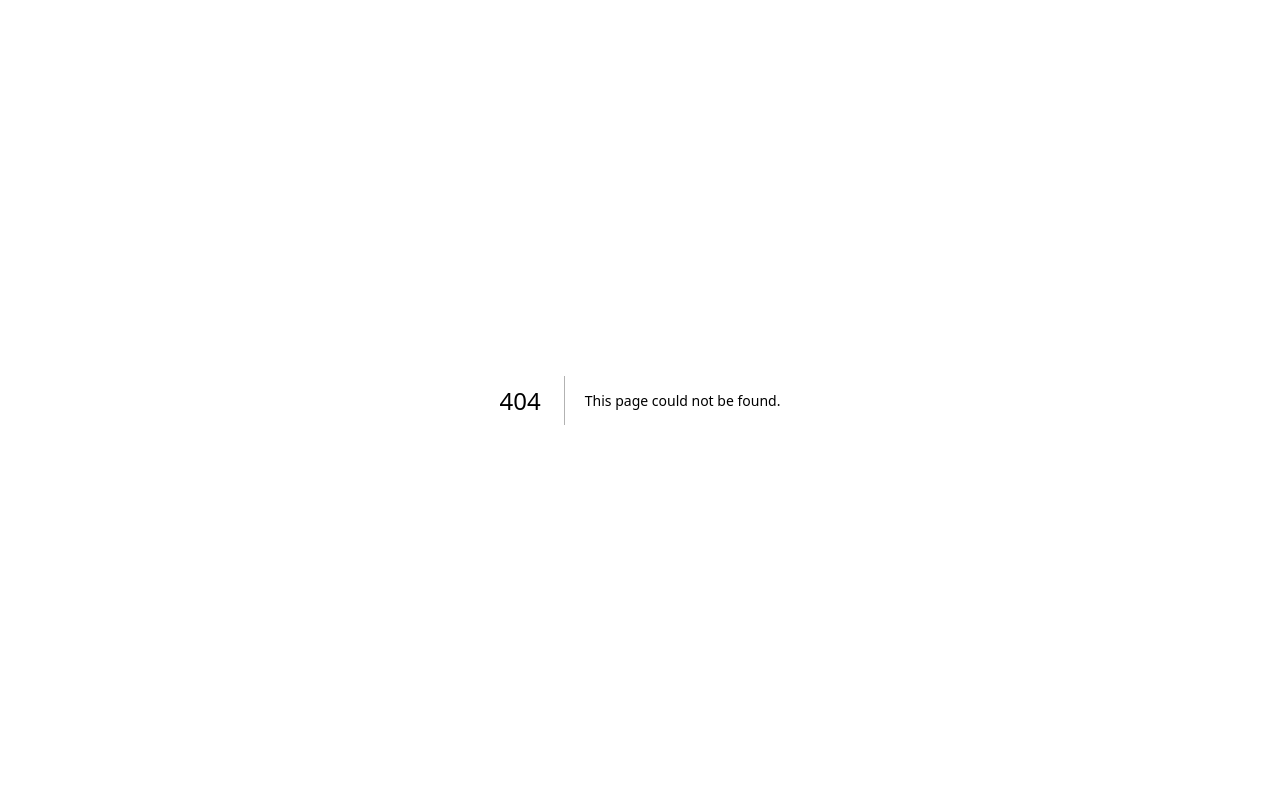
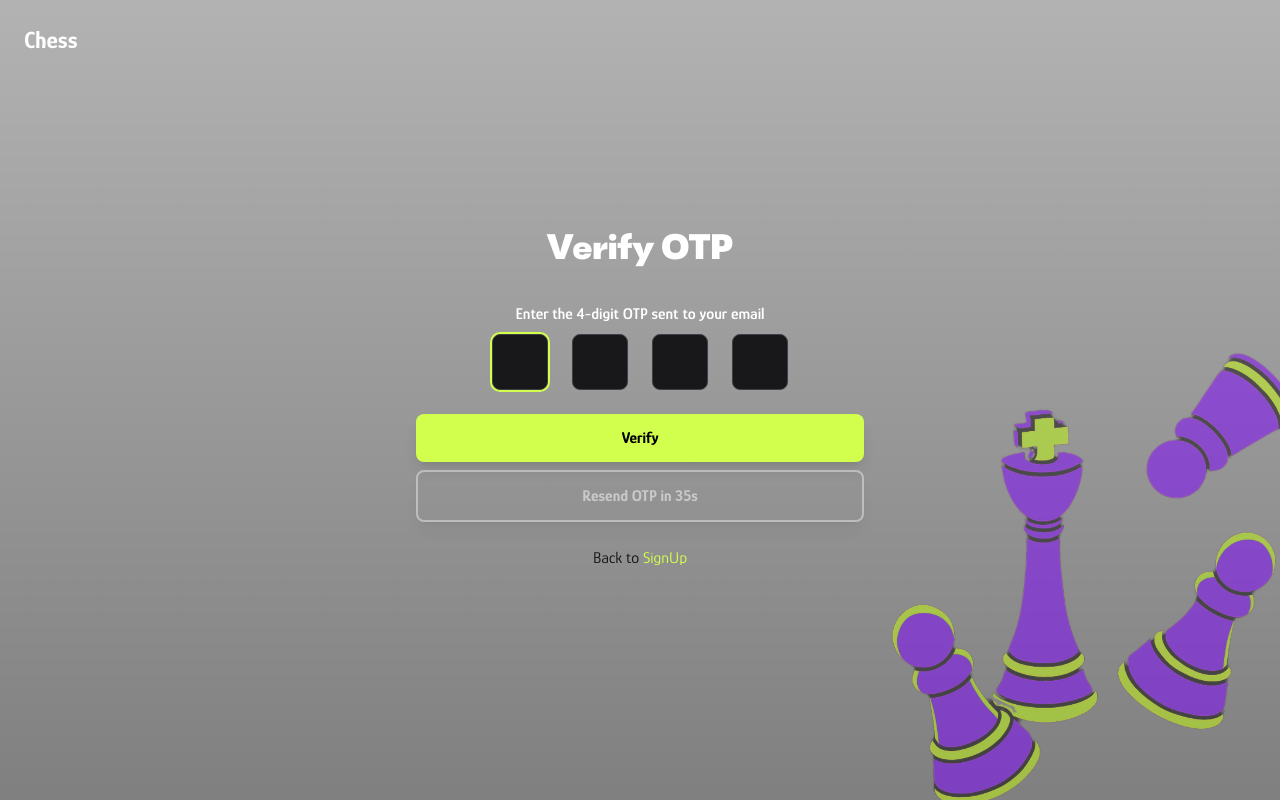
Before and after one commit to shivanirai08/chess, a Next.js app: page /verifyotp in a window 1280 px wide. Before the commit this address had no page. Built offline with nearby package versions, Linux system fonts and the light colour scheme.

Commit message:
added api in auth screens

```diff
--- a/package.json
+++ b/package.json
@@ -9,14 +9,17 @@
     "lint": "eslint"
   },
   "dependencies": {
+    "axios": "^1.12.2",
     "chess.js": "^1.4.0",
+    "clsx": "^2.1.1",
     "framer-motion": "^12.23.16",
     "gsap": "^3.13.0",
     "lucide-react": "^0.544.0",
     "next": "15.5.3",
     "react": "19.1.0",
     "react-chessboard": "^5.6.1",
-    "react-dom": "19.1.0"
+    "react-dom": "19.1.0",
+    "sonner": "^2.0.7"
   },
   "devDependencies": {
     "@eslint/eslintrc": "^3",
--- a/src/app/(auth)/signin/page.tsx
+++ b/src/app/(auth)/signin/page.tsx
@@ -5,17 +5,66 @@ import { useState } from "react";
 import Link from "next/link";
 import Image from "next/image";
 import Button from "@/components/Button";
+import axios from "axios";
+import { toast } from "sonner";
+import { useRouter } from "next/navigation";
 
 export default function Page() {
+    const router = useRouter();
     const [email, setEmail] = useState("");
     const [password, setPassword] = useState("");
     const [rememberMe, setRememberMe] = useState(false);
     const [showPassword, setShowPassword] = useState(false);
+    const [loading, setLoading] = useState(false);
 
-    const handleSubmit = (e: React.FormEvent) => {
+    const validate = () => {
+        if (!email.trim()) {
+            toast.error("Email is required.");
+            return false;
+        }
+        if (!/^[^\s@]+@[^\s@]+\.[^\s@]+$/.test(email)) {
+            toast.error("Please enter a valid email address.");
+            return false;
+        }
+        if (!password) {
+            toast.error("Password is required.");
+            return false;
+        }
+        if (password.length < 6) {
+            toast.error("Password must be at least 6 characters.");
+            return false;
+        }
+        return true;
+    };
+
+    const handleSubmit = async (e: React.FormEvent) => {
         e.preventDefault();
-        // Handle form submission
+        if (loading) return;
+        if (!validate()) return;
+        setLoading(true);
+        try {
+            const res = await axios.post(`$${process.env.NEXT_PUBLIC_BACKEND_URL}/auth/login`, { email, password });
+            if (res.status === 200) {
+                toast.success("Signed in successfully!");
+                // Store user info/token based on rememberMe
+                const userData = JSON.stringify(res.data);
+                if (rememberMe) {
+                    localStorage.setItem("user", userData);
+                    sessionStorage.removeItem("user");
+                } else {
+                    sessionStorage.setItem("user", userData);
+                    localStorage.removeItem("user");
                 }
+                router.push('/onboarding');
+            } else {
+                toast.error("Invalid credentials.");
+            }
+        } catch (err) {
+            toast.error("Failed to sign in. Please check your credentials.");
+        } finally {
+            setLoading(false);
+        }
+    };
 
     return (
         <div
@@ -32,7 +81,7 @@ export default function Page() {
 
             {/* Image Overlay  */}
             <div className="absolute -bottom-20 -right-30 md:w-150 md:h-150 w-100 h-100 opacity-30 lg:opacity-50 pointer-events-none z-10">
-                <Image src="/auth.svg"  alt="Chess Logo"  width={200}  height={200}  className="w-full h-full object-contain" />
+                <Image src="/auth.svg" alt="Chess Logo" width={200} height={200} className="w-full h-full object-contain" />
             </div>
 
             {/* Main Content */}
@@ -51,7 +100,7 @@ export default function Page() {
                             label="Email Address"
                             value={email}
                             onChange={(e) => setEmail(e.target.value)}
-                            required
+                            disabled={loading}
                         />
                         <div className="relative">
                             <Input
@@ -60,7 +109,7 @@ export default function Page() {
                                 label="Password"
                                 value={password}
                                 onChange={(e) => setPassword(e.target.value)}
-                required
+                                disabled={loading}
                             />
                             <button
                                 type="button"
@@ -68,6 +117,7 @@ export default function Page() {
                                 tabIndex={-1}
                                 onClick={() => setShowPassword((v) => !v)}
                                 aria-label={showPassword ? "Hide password" : "Show password"}
+                                disabled={loading}
                             >
                                 {showPassword ? (
                                     // Eye open SVG
@@ -94,6 +144,7 @@ export default function Page() {
                                     checked={rememberMe}
                                     onChange={(e) => setRememberMe(e.target.checked)}
                                     className="mr-2 cursor-pointer accent-primary focus:ring-transparent"
+                                    disabled={loading}
                                 />
                                 <label htmlFor="rememberMe" className="text-white cursor-pointer">
                                     Remember Me
@@ -105,8 +156,8 @@ export default function Page() {
                         </div>
 
                         {/* Continue Button */}
-                        <Button type="submit" variant="primary" >
-                            Continue
+                        <Button type="submit" variant="primary" disabled={loading}>
+                            {loading ? "Signing in..." : "Continue"}
                         </Button>
 
                         {/* Sign Up Link */}
--- a/src/app/(auth)/signup/page.tsx
+++ b/src/app/(auth)/signup/page.tsx
@@ -5,30 +5,55 @@ import { useState } from "react";
 import Link from "next/link";
 import Image from "next/image";
 import Button from "@/components/Button";
+import { toast } from "sonner";
+import axios from "axios";
+import { useRouter } from "next/navigation";
 
 export default function Page() {
   const [email, setEmail] = useState("");
   const [password, setPassword] = useState("");
   const [username, setUsername] = useState("");
   const [showPassword, setShowPassword] = useState(false);
-  const [errors, setErrors] = useState<{ email?: string; password?: string; username?: string; terms?: string }>({});
   const [termsAccepted, setTermsAccepted] = useState(false);
-
+  const router = useRouter();
 
   const validate = () => {
-    const newErrors: typeof errors = {};
-    if (!username.trim()) newErrors.username = "Name is required";
-    if (!email.match(/^[^\s@]+@[^\s@]+\.[^\s@]+$/)) newErrors.email = "Enter a valid email";
-    if (password.length < 6) newErrors.password = "Password must be at least 6 characters";
-    if (!termsAccepted) newErrors.terms = "You must accept the terms";
-    setErrors(newErrors);
-    return Object.keys(newErrors).length === 0;
+    if (!username.trim()) {
+      toast.error("Name is required");
+      return false;
+    }
+    if (!email.match(/^[^\s@]+@[^\s@]+\.[^\s@]+$/)) {
+      toast.error("Enter a valid email");
+      return false;
+    }
+    if (password.length < 6) {
+      toast.error("Password must be at least 6 characters");
+      return false;
+    }
+    if (!termsAccepted) {
+      toast.error("You must accept the terms");
+      return false;
+    }
+    return true;
   };
 
-  const handleSubmit = (e: React.FormEvent) => {
+  const handleSubmit = async (e: React.FormEvent) => {
     e.preventDefault();
     if (!validate()) return;
     // Handle form submission
+    try {
+      const res = await axios.post(`${process.env.NEXT_PUBLIC_BACKEND_URL}/auth/register`, { username, email, password });
+      if (res.status === 201) {
+        toast.success("Account created successfully! Please verify your email.");
+        sessionStorage.setItem("signupEmail", email);
+        router.push('/verifyotp');
+        // Redirect to sign-in or OTP verification page
+      } else {
+        toast.error("Failed to create account. Please try again.");
+      }
+    } catch (err) {
+      toast.error("Something went wrong. Please try again.");
+    }
   };
 
   return (
@@ -69,11 +94,10 @@ export default function Page() {
             <div>
               <Input
                 id="username"
-                label="Your Name"
+                label="Username"
                 value={username}
                 onChange={(e) => setUsername(e.target.value)}
               />
-              {errors.username && <p className="text-red-400 text-sm mt-1">{errors.username}</p>}
             </div>
             <div>
               <Input
@@ -83,7 +107,6 @@ export default function Page() {
                 value={email}
                 onChange={(e) => setEmail(e.target.value)}
               />
-              {errors.email && <p className="text-red-400 text-sm mt-1">{errors.email}</p>}
             </div>
             <div className="relative">
               <Input
@@ -114,7 +137,6 @@ export default function Page() {
                   </svg>
                 )}
               </button>
-              {errors.password && <p className="text-red-400 text-sm mt-1">{errors.password}</p>}
             </div>
 
             {/* Terms and Conditions */}
@@ -129,7 +151,6 @@ export default function Page() {
                 Accept Terms & Conditions and respect Privacy.
               </p>
             </div>
-            {errors.terms && <p className="text-red-400 text-sm mt-1">{errors.terms}</p>}
 
             {/* Continue Button */}
             <Button type="submit" variant="primary" disabled={!termsAccepted}>
--- /dev/null
+++ b/src/app/(auth)/verifyotp/page.tsx
@@ -0,0 +1,192 @@
+"use client";
+
+import { useState, useRef, useEffect } from "react";
+import Link from "next/link";
+import Image from "next/image";
+import Button from "@/components/Button";
+import { toast } from "sonner";
+import axios from "axios";
+
+export default function Page() {
+  const email = sessionStorage.getItem("signupEmail");
+  const [otp, setOtp] = useState(["", "", "", ""]);
+  const [loading, setLoading] = useState(false);
+  const [timer, setTimer] = useState(40);
+  const inputRefs = useRef<Array<HTMLInputElement | null>>([]);
+
+
+  // Timer countdown for resend
+  useEffect(() => {
+    if (timer === 0) return;
+    const interval = setInterval(() => setTimer((t) => t - 1), 1000);
+    return () => clearInterval(interval);
+  }, [timer]);
+
+  // Handle OTP input
+  const handleOtpChange = (idx: number, value: string) => {
+    if (!/^\d?$/.test(value)) return;
+    const newOtp = [...otp];
+    newOtp[idx] = value;
+    setOtp(newOtp);
+
+    if (value && idx < 3) {
+      inputRefs.current[idx + 1]?.focus();
+    }
+  };
+
+  const handleOtpKeyDown = (idx: number, e: React.KeyboardEvent<HTMLInputElement>) => {
+    if (e.key === "Backspace") {
+      if (otp[idx] === "" && idx > 0) {
+        inputRefs.current[idx - 1]?.focus();
+      }
+    } else if (e.key === "ArrowLeft" && idx > 0) {
+      inputRefs.current[idx - 1]?.focus();
+    } else if (e.key === "ArrowRight" && idx < 3) {
+      inputRefs.current[idx + 1]?.focus();
+    }
+  };
+
+  // Handle paste
+  const handlePaste = (e: React.ClipboardEvent<HTMLInputElement>) => {
+    const pasted = e.clipboardData
+      .getData("text")
+      .replace(/\D/g, "")
+      .slice(0, 4);
+    const newOtp = pasted.split("").map((val, idx) => (idx < 4 ? val : ""));
+    setOtp(newOtp);
+    inputRefs.current[3]?.focus();
+  };
+
+  const handleSubmit = async (e: React.FormEvent) => {
+    e.preventDefault();
+    const otpValue = otp.join("");
+    if (otpValue.length !== 4 || !/^\d{4}$/.test(otpValue)) {
+      toast.error("Please enter a valid 4-digit OTP.");
+      return;
+    }
+    setLoading(true);
+    try {
+      const res = await axios.post(`${process.env.NEXT_PUBLIC_BACKEND_URL}/auth/verify-email`, { email, otp: otpValue });
+      toast.success("OTP verified!");
+      localStorage.setItem("user", JSON.stringify(res.data));
+      sessionStorage.removeItem("signupEmail");
+      window.location.href = '/onboarding';
+    } catch (err) {
+      toast.error("Invalid OTP. Please try again.");
+    } finally {
+      setLoading(false);
+    }
+  };
+
+  const handleResend = async () => {
+    if (timer > 0) return;
+    setTimer(40);
+    toast.success("OTP resent!");
+    try {
+      await axios.post(`${process.env.NEXT_PUBLIC_BACKEND_URL}/auth/resend-otp`, { email });
+      toast.success("OTP resent!");
+    } catch (err) {
+      toast.error("Failed to resend OTP. Please try again.");
+    }
+  };
+
+  return (
+    <div
+      className="relative bg-fixed bg-cover bg-center bg-no-repeat h-screen overflow-hidden"
+      style={{ backgroundImage: "url('/bg.svg')" }}
+    >
+      <div className="fixed inset-0 bg-gradient-to-b from-black/30 to-black/50 pointer-events-none" />
+
+      {/* Chess Logo */}
+      <div className="absolute top-6 left-6 z-16">
+        <Link
+          href="/"
+          className="text-2xl font-bold text-white hover:text-gray-300 cursor-pointer transition-colors"
+        >
+          Chess
+        </Link>
+      </div>
+
+      {/* Image Overlay */}
+      <div className="absolute -bottom-20 -right-30 md:w-150 md:h-150 w-100 h-100 opacity-30 lg:opacity-50 pointer-events-none z-10">
+        <Image
+          src="/auth.svg"
+          alt="Chess Logo"
+          width={200}
+          height={200}
+          className="w-full h-full object-contain"
+        />
+      </div>
+
+      {/* Main Content */}
+      <div className="relative z-10 flex items-center justify-center h-full px-4">
+        <div className="w-full max-w-md">
+          {/* Verify OTP Title */}
+          <h1 className="text-3xl md:text-4xl font-gveher font-bold text-white text-center mb-4 md:mb-8">
+            Verify OTP
+          </h1>
+
+          {/* OTP Form */}
+          <form onSubmit={handleSubmit} className="space-y-6">
+            <div>
+              <label
+                htmlFor="otp"
+                className="block text-white mb-2 font-semibold text-center"
+              >
+                Enter the 4-digit OTP sent to your email
+              </label>
+              <div className="flex justify-center gap-4 lg:gap-6">
+                {otp.map((digit, idx) => (
+                  <input
+                    key={idx}
+                    ref={(e) => {
+                      inputRefs.current[idx] = e;
+                    }}
+                    type="text"
+                    inputMode="numeric"
+                    pattern="\d{1}"
+                    maxLength={1}
+                    value={digit}
+                    onChange={(e) => handleOtpChange(idx, e.target.value)}
+                    onKeyDown={(e) => handleOtpKeyDown(idx, e)}
+                    onPaste={idx === 0 ? handlePaste : undefined}
+                    className="w-12 h-12 md:w-14 md:h-14 text-2xl md:text-3xl text-center rounded-lg bg-zinc-900 text-white border border-zinc-700 focus:outline-none focus:ring-2 focus:ring-primary tracking-widest"
+                    autoFocus={idx === 0}
+                  />
+                ))}
+              </div>
+            </div>
+            <div className="flex flex-col gap-2">
+              <Button
+                type="submit"
+                variant="primary"
+                disabled={loading}
+                className="w-full"
+              >
+                {loading ? "Verifying..." : "Verify"}
+              </Button>
+              <Button
+                type="button"
+                variant="secondary"
+                disabled={timer > 0}
+                onClick={handleResend}
+                className="w-full"
+              >
+                {timer > 0 ? `Resend OTP in ${timer}s` : "Resend OTP"}
+              </Button>
+            </div>
+            <div className="text-center mt-2">
+              Back to {` `}
+              <Link
+                href="/signup"
+                className="text-primary hover:text-primary hover:underline"
+              >
+                SignUp
+              </Link>
+            </div>
+          </form>
+        </div>
+      </div>
+    </div>
+  );
+}
--- a/src/app/layout.tsx
+++ b/src/app/layout.tsx
@@ -2,6 +2,7 @@ import type { Metadata } from "next";
 import { Glory } from "next/font/google";
 import "./globals.css";
 import { UserProvider } from "@/context/UserContext";
+import { Toaster } from "sonner";
 
 const glorySans = Glory({
   variable: "--font-glory-sans",
@@ -28,6 +29,7 @@ export default function RootLayout({
       <body
         className={`${glorySans.variable} ${gloryMono.variable} antialiased`}
       >
+        <Toaster position="top-right" richColors />
         <UserProvider>{children}</UserProvider>
       </body>
     </html>
```
Also changed, not shown: 1 other file (tests, documents, lock files or other folders). Lines whose indentation alone changed are shown as unchanged.
